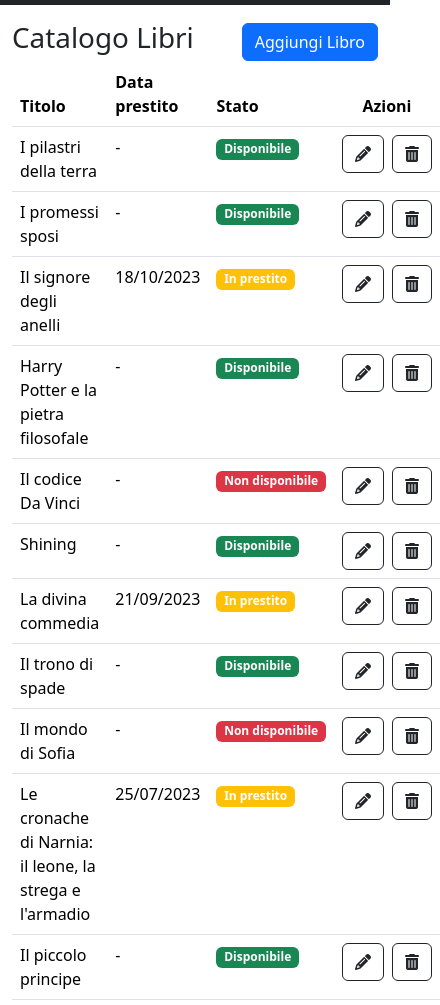
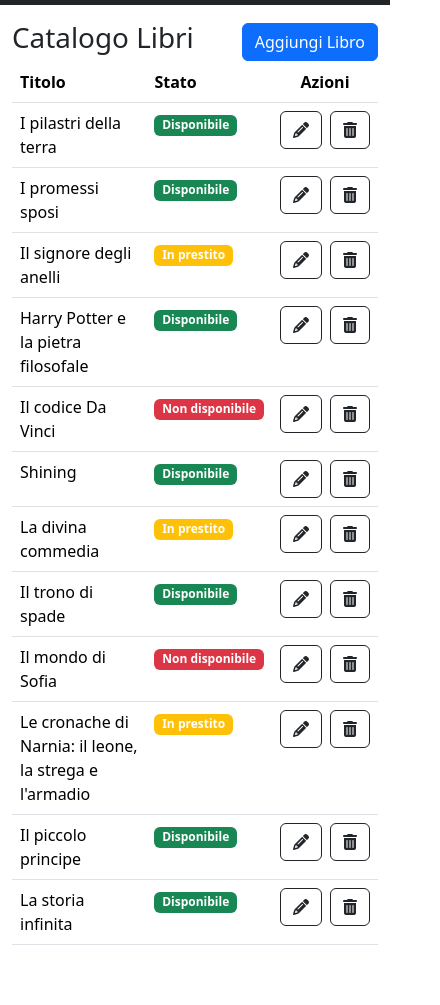
Before and after one commit to VitaFrancesco/html-css-bootstrap-dashboard, a plain HTML site: page index.html in a window 390 px wide. Shown: the part 81-1086 px from the top of the page, 440 px wide, since content can reach past the window. After the commit the page ends 1042 px from the top, so only its background shows below. Drawn offline with nearby package versions, Linux system fonts and the light colour scheme.

Commit message:
FIX: book table for responsive behaviour

```diff
--- a/index.html
+++ b/index.html
@@ -54,7 +54,7 @@
                         <thead>
                           <tr>
                             <th scope="col">Titolo</th>
-                            <th scope="col">Data prestito</th>
+                            <th class="d-none d-md-table-cell" scope="col">Data prestito</th>
                             <th scope="col">Stato</th>
                             <th scope="col" class="text-center">Azioni</th>
                           </tr>
@@ -62,7 +62,7 @@
                         <tbody>
                           <tr>
                             <td>I pilastri della terra</td>
-                            <td>&#8208;</td>
+                            <td class="d-none d-md-table-cell">&#8208;</td>
                             <td>
                                 <span class="badge text-bg-success">Disponibile</span>
                             </td>
@@ -79,7 +79,7 @@
                           </tr>
                           <tr>
                             <td>I promessi sposi</td>
-                            <td>&#8208;</td>
+                            <td class="d-none d-md-table-cell">&#8208;</td>
                             <td>
                                 <span class="badge text-bg-success">Disponibile</span>
                             </td>
@@ -96,7 +96,7 @@
                           </tr>
                           <tr>
                             <td>Il signore degli anelli</td>
-                            <td>18&#47;10&#47;2023</td>
+                            <td class="d-none d-md-table-cell">18&#47;10&#47;2023</td>
                             <td>
                                 <span class="badge text-bg-warning text-white">In prestito</span>
                             </td>
@@ -113,7 +113,7 @@
                           </tr>
                           <tr>
                             <td>Harry Potter e la pietra filosofale</td>
-                            <td>&#8208;</td>
+                            <td class="d-none d-md-table-cell">&#8208;</td>
                             <td>
                                 <span class="badge text-bg-success">Disponibile</span>
                             </td>
@@ -130,7 +130,7 @@
                           </tr>
                           <tr>
                             <td>Il codice Da Vinci</td>
-                            <td>&#8208;</td>
+                            <td class="d-none d-md-table-cell">&#8208;</td>
                             <td>
                                 <span class="badge text-bg-danger">Non disponibile</span>
                             </td>
@@ -147,7 +147,7 @@
                           </tr>
                           <tr>
                             <td>Shining</td>
-                            <td>&#8208;</td>
+                            <td class="d-none d-md-table-cell">&#8208;</td>
                             <td>
                                 <span class="badge text-bg-success">Disponibile</span>
                             </td>
@@ -164,7 +164,7 @@
                           </tr>
                           <tr>
                             <td>La divina commedia</td>
-                            <td>21&#47;09&#47;2023</td>
+                            <td class="d-none d-md-table-cell">21&#47;09&#47;2023</td>
                             <td>
                                 <span class="badge text-bg-warning text-white">In prestito</span>
                             </td>
@@ -181,7 +181,7 @@
                           </tr>
                           <tr>
                             <td>Il trono di spade</td>
-                            <td>&#8208;</td>
+                            <td class="d-none d-md-table-cell">&#8208;</td>
                             <td>
                                 <span class="badge text-bg-success">Disponibile</span>
                             </td>
@@ -198,7 +198,7 @@
                           </tr>
                           <tr>
                             <td>Il mondo di Sofia</td>
-                            <td>&#8208;</td>
+                            <td class="d-none d-md-table-cell">&#8208;</td>
                             <td>
                                 <span class="badge text-bg-danger">Non disponibile</span>
                             </td>
@@ -215,7 +215,7 @@
                           </tr>
                           <tr>
                             <td>Le cronache di Narnia: il leone, la strega e l'armadio</td>
-                            <td>25&#47;07&#47;2023</td>
+                            <td class="d-none d-md-table-cell">25&#47;07&#47;2023</td>
                             <td>
                                 <span class="badge text-bg-warning text-white">In prestito</span>
                             </td>
@@ -232,7 +232,7 @@
                           </tr>
                           <tr>
                             <td>Il piccolo principe</td>
-                            <td>&#8208;</td>
+                            <td class="d-none d-md-table-cell">&#8208;</td>
                             <td>
                                 <span class="badge text-bg-success">Disponibile</span>
                             </td>
@@ -249,7 +249,7 @@
                           </tr>
                           <tr>
                             <td>La storia infinita</td>
-                            <td>&#8208;</td>
+                            <td class="d-none d-md-table-cell">&#8208;</td>
                             <td>
                                 <span class="badge text-bg-success">Disponibile</span>
                             </td>
```
